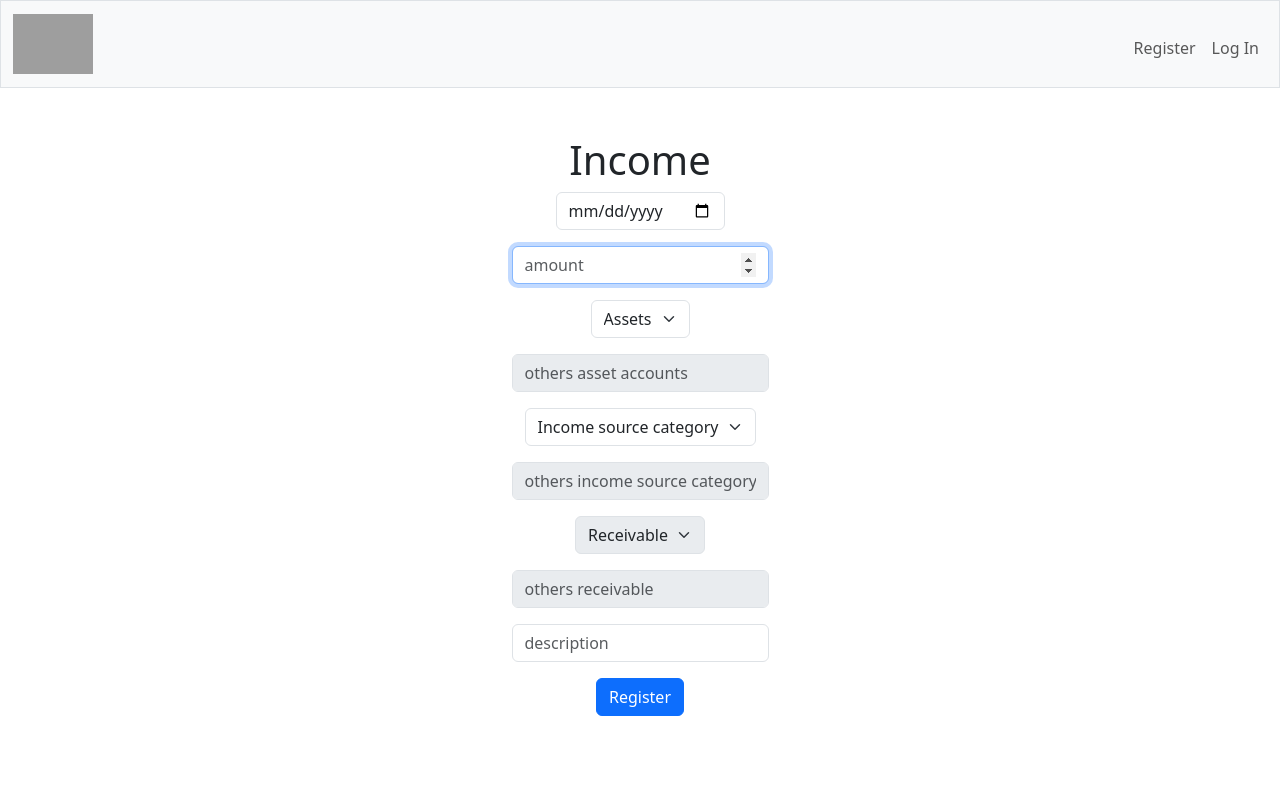
After one commit to RN-pro24/ElectricityTrackerApp, a Flask app: template templates/energetic_cost.html in a window 1280 px wide. The commit adds this page. Run offline with Flask 3, Linux system fonts and the light colour scheme; the template is opened without the code that fills it, so the values that code supplies are empty; grey boxes are pictures that could not be loaded.

Commit message:
Actualizacion de la app

```diff
--- a/app.py
+++ b/app.py
@@ -8,6 +8,8 @@ import helpers
 
 from flask import Flask, flash, redirect, render_template, request, session, jsonify
 from flask_session import Session
+from flask_limiter import Limiter
+from flask_limiter.util import get_remote_address
 from werkzeug.security import check_password_hash, generate_password_hash
 from datetime import datetime
 from io import BytesIO
@@ -15,6 +17,11 @@ from io import BytesIO
 
 # Configure application
 app = Flask(__name__)
+limiter = Limiter(
+    get_remote_address,
+    app=app,
+    default_limits=["5 per minute", "30 per hour"]
+)
 
 # Custom filter
 app.jinja_env.filters["usd"] = 1
@@ -36,57 +43,80 @@ def after_request(response):
     response.headers["Pragma"] = "no-cache"
     return response
 
-#
+#Home page
 @app.route("/", methods=["GET", "POST"])
 def home():
     return render_template('index.html')
 
+#Register new user
+@app.route("/register", methods=["GET","POST"])
+def register():
+    """"Register user"""
+
+    session.clear()
+    errors = {}
+
+    if request.method == "POST":
+        errors = helpers.validate_new_user_data(request.form)
+
+        if not errors:
+            #Get all user data
+            first_name = request.form.get("first_name")
+            last_name = request.form.get("last_name")
+            email = request.form.get("email")
+            user_name = request.form.get("user_name")
+            password= request.form.get("password")
+
+            hashed_password = generate_password_hash(password)
+
+            helpers.insert_db("INSERT INTO users(first_name, last_name, email, user_name, password) VALUES (%s,%s,%s,%s,%s)",
+                               first_name, last_name, email, user_name,hashed_password
+                              )
+
+            user_data = helpers.query_db(
+                    "SELECT * FROM users WHERE user_name = %s", user_name
+                )
+
+            session["user_id"] = user_data[0]["id"]
+            flash("Registration successful")
+            return redirect("/")
+
+        else:
+            return render_template("register.html", errors= errors)
+    else:
+        return render_template("register.html", errors={})
 
 
 @app.route("/login", methods=["GET", "POST"])
+@limiter.limit("5 per minute")
 def login():
     """Log user in"""
 
     # Forget any user_id
     session.clear()
 
-    errors = {}
-
     # User reached route via POST (as by submitting a form via POST)
     if request.method == "POST":
-        # Ensure username was submitted
-        if not request.form.get("username"):
-            errors["username"] = "must provide username"
+        #Validate user entry
+        errors, user_data = helpers.validate_user_data(request.form)
 
-        # Ensure password was submitted
-        elif not request.form.get("password"):
-            errors["password"] = "must provide password",
+        #if not errors proceed with login
+        if not errors:
+            # Remember which user has logged in
+            session["user_id"] = user_data[0]["id"]
 
-        # Query database for username
-        user_data = helpers.query_db(
-            "SELECT * FROM users WHERE username = %s", request.form.get("username")
-        )
+            # Redirect user to home page
+            use = "This module allows you to observe your currents metrics"
+            flash(use)
+            return redirect("/")
 
-        # Ensure username exists and password is correct
-        if len(user_data) != 1 or not check_password_hash(
-            user_data[0]["hash"], request.form.get("password")
-        ):
-            errors["access"] = "invalid username and/or password"
-
-        if errors:
+        #if errors, re-render login page with errors
+        else:
             return render_template("login.html", errors=errors)
-
-        # Remember which user has logged in
-        session["user_id"] = user_data[0]["id"]
-
-        # Redirect user to home page
-        use = "This form, and others like it, let you customize where you want to record your money. Under 'asset,' choose an existing account or create a new one. It's the same for all categories. For example, use 'receivable' for pending income and 'savings' for, well, savings!"
-        flash(use)
-        return redirect("/")
 
     # User reached route via GET (as by clicking a link or via redirect)
     else:
-        return render_template("login.html", errors=errors)
+        return render_template("login.html", errors={})
 
 
 @app.route("/logout")
--- /dev/null
+++ b/templates/energetic_cost.html
@@ -0,0 +1,136 @@
+{% extends "layout.html" %}
+
+{% block title %}
+    income
+{% endblock %}
+
+{% block main %}
+
+<h1>Income</h1>
+    <form action="/income" method="post">
+        <div class="mb-3">
+            {% if errors.date or errors.invalid_date %}
+            <p style="color: red;">{{ errors.date if errors.date else errors.invalid_date }}</p>
+            {% endif %}
+            <input autocomplete="off" class="form-control mx-auto w-auto" name="date" required type="date" >
+        </div>
+
+        <div class="mb-3">
+            {% if errors.amount or errors.is_not_number %}
+            <p style="color: red;">{{errors.amount if errors.amount else errors.is_not_number}}</p>
+            {% endif %}
+            <input autocomplete="off" autofocus class="form-control mx-auto w-auto" name="amount" required placeholder="amount" type="number" min="0" step="0.01"  >
+        </div>
+
+        <div class="mb-3">
+            {% if errors.asset_accounts %}
+            <p style="color: red;">{{errors.asset_accounts}}</p>
+            {% endif %}
+            <select class="form-select mx-auto w-auto" id="asset_accounts" name="asset_accounts" onchange="toggleNameField();">
+                <option disabled selected>Assets</option>
+                {% for assest in assets %}
+                {% if assest['asset_accounts'] != "Payable" %}
+
+                    <option value="{{ assest['asset_accounts'] }}">{{ assest['asset_accounts'] }}</option>
+
+
+                    {% endif %}
+                {% endfor %}
+
+            </select>
+        </div>
+
+        <div class="mb-3">
+            {% if errors.others_asset_accounts %}
+            <p style="color: red;">{{errors.others_asset_accounts}}</p>
+            {% endif %}
+            <input autocomplete="off" class="form-control mx-auto w-auto" id="others_asset_accounts" name="others_asset_accounts" required placeholder="others asset accounts" type="text" disabled oninput="capitalizeFirstLetter(this)" maxlength="14">
+        </div>
+
+        <div class="mb-3">
+            {% if errors.income_source_category %}
+            <p style="color: red;">{{errors.income_source_category}}</p>
+            {% endif %}
+            <select class="form-select mx-auto w-auto" id="income_source_category" name="income_source_category" onchange="toggleNameField2()">
+                <option disabled selected>Income source category</option>
+                {% for category in categorys %}
+                    {% if category['income_source_category'] != "N/A" %}
+
+                    <option value="{{ category['income_source_category'] }}">{{ category['income_source_category'] }}</option>
+
+                    {% endif %}
+                {% endfor %}
+
+            </select>
+        </div>
+
+        <div class="mb-3">
+            {% if errors.others_income_source_category %}
+            <p style="color: red;">{{errors.others_income_source_category}}</p>
+            {% endif %}
+            <input autocomplete="off" class="form-control mx-auto w-auto" id="others_income_source_category" name="others_income_source_category" required placeholder="others income source category" type="text" disabled oninput="capitalizeFirstLetter(this)" maxlength="14">
+        </div>
+
+        <div class="mb-3">
+            {% if errors.receivable %}
+            <p style="color: red;">{{errors.receivable}}</p>
+            {% endif %}
+            <select class="form-select mx-auto w-auto" id="receivable" name="receivable" onchange="toggleNameField3()" disabled>
+                <option disabled selected>Receivable</option>
+                {% for receivable in receivables %}
+                    {% if receivable['receivable'] != "N/A" %}
+
+                    <option value="{{ receivable['receivable'] }}">{{ receivable['receivable'] }}</option>
+
+                    {% endif %}
+                {% endfor %}
+
+            </select>
+        </div>
+
+        <div class="mb-3">
+            {% if errors.others_receivable %}
+            <p style="color: red;">{{errors.others_receivable}}</p>
+            {% endif %}
+            <input autocomplete="off" class="form-control mx-auto w-auto" id="others_receivable" name="others_receivable" required placeholder="others receivable" type="text" disabled oninput="capitalizeFirstLetter(this)" maxlength="14">
+        </div>
+
+        <div class="mb-3">
+            {% if errors.description %}
+            <p style="color: red;">{{errors.description}}</p>
+            {% endif %}
+            <input autocomplete="off" class="form-control mx-auto w-auto" name="description" required placeholder="description" type="text" >
+        </div>
+
+        <button class="btn btn-primary" type="submit">Register</button>
+    </form>
+
+    <script>
+        function toggleNameField() {
+            const asset_accounts = document.getElementById("asset_accounts").value;
+            const others_asset_accounts = document.getElementById("others_asset_accounts");
+            const receivable = document.getElementById("receivable");
+            others_asset_accounts.disabled = asset_accounts !== "Others";
+            receivable.disabled = asset_accounts !== "Receivable";
+          }
+
+        function toggleNameField2() {
+            const income_source_category = document.getElementById("income_source_category").value;
+            const others_income_source_category = document.getElementById("others_income_source_category");
+            others_income_source_category.disabled = income_source_category !== "Others";
+          }
+
+        function toggleNameField3() {
+            const receivable = document.getElementById("receivable").value;
+            const others_receivable = document.getElementById("others_receivable");
+            others_receivable.disabled = receivable !== "Others";
+          }
+
+        function capitalizeFirstLetter(input) {
+            let value = input.value;
+            input.value = value.charAt(0).toUpperCase() + value.slice(1).toLowerCase();
+            }
+
+    </script>
+
+{% endblock %}
```
Also changed, not shown: helpers.py (+68 -0 lines), templates/register.html (+7 -7 lines).
